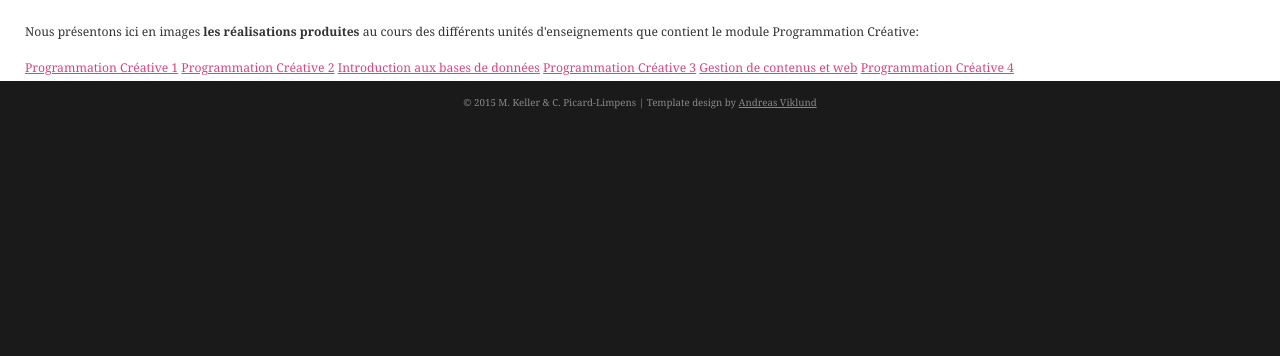
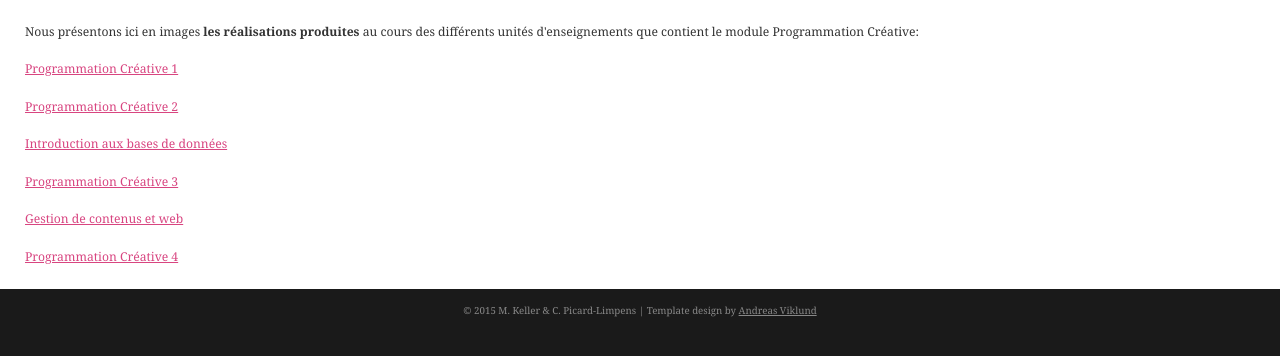
Before and after one commit to programmation-creative/homepage, a plain HTML site: page galerie.html in a window 1280 px wide. Shown: the part 144-500 px from the top of the page. Drawn offline with Linux system fonts and the light colour scheme.

Commit message:
Update galerie.html

```diff
--- a/galerie.html
+++ b/galerie.html
@@ -26,12 +26,12 @@
   <div id="main">
     <div id="content">
       <p>Nous présentons ici en images <strong>les réalisations produites</strong> au cours des différents unités d'enseignements que contient le module Programmation Créative:</p>
-      <a href="galerie_progcrea1.html">Programmation Créative 1</a>
-      <a href="galerie_progcrea1.html">Programmation Créative 2</a>
-      <a href="galerie_progcrea1.html">Introduction aux bases de données</a>
-      <a href="galerie_progcrea1.html">Programmation Créative 3</a>
-      <a href="galerie_progcrea1.html">Gestion de contenus et web</a>
-      <a href="galerie_progcrea1.html">Programmation Créative 4</a>
+      <p><a href="galerie_progcrea1.html">Programmation Créative 1</a></p>
+      <p><a href="galerie_progcrea1.html">Programmation Créative 2</a></p>
+      <p><a href="galerie_progcrea1.html">Introduction aux bases de données</a></p>
+      <p><a href="galerie_progcrea1.html">Programmation Créative 3</a></p>
+      <p><a href="galerie_progcrea1.html">Gestion de contenus et web</a></p>
+      <p><a href="galerie_progcrea1.html">Programmation Créative 4</a></p>
 
       <!--<p> Le module transversal débute en septembre 2014. <i>Programmation Créative 1</i> est dédié à l'introduction de l'environnement Processing.
         Processing contient les fonctions essentielles à la programmation tout en étant simple d’utilisation.
```
